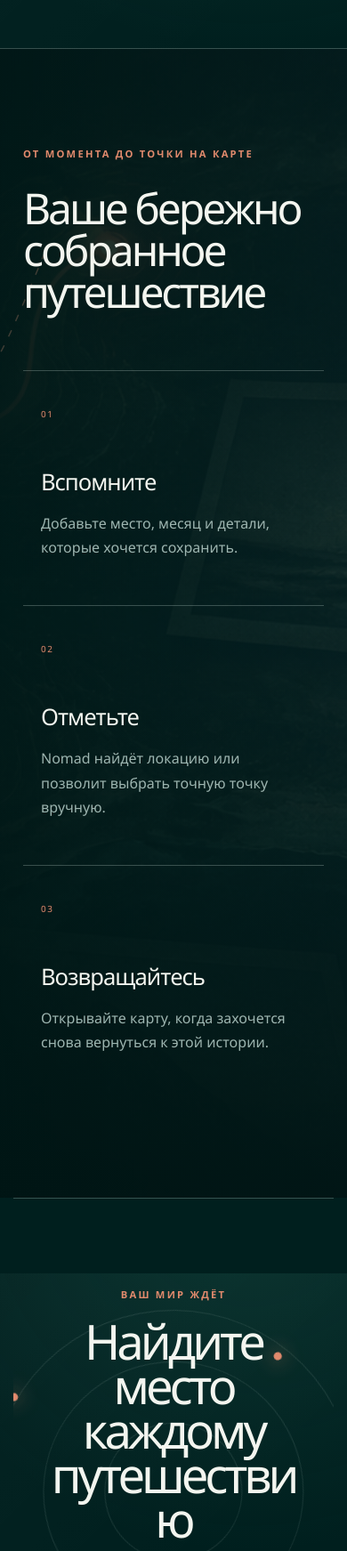
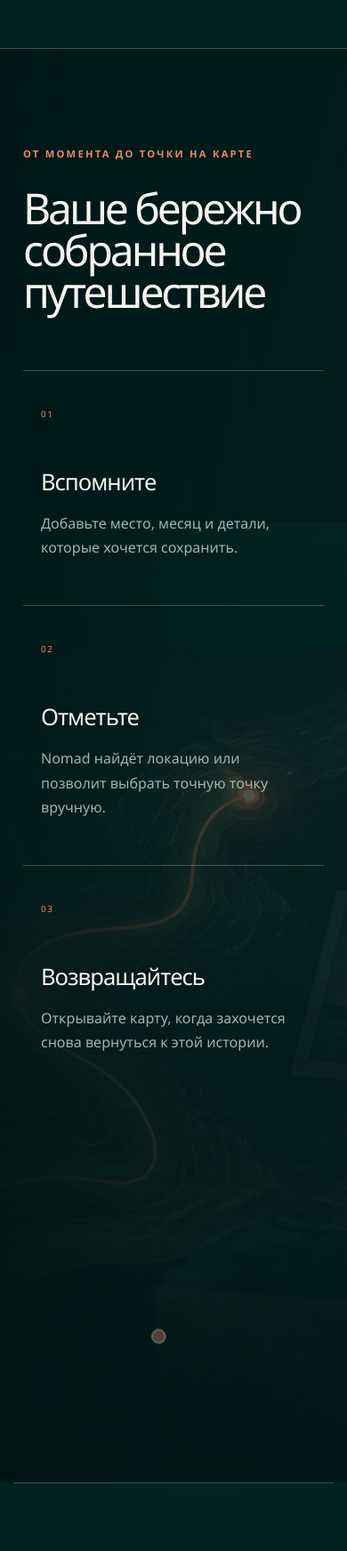
Before and after one commit to alabayk/nomad, a FastAPI app: page /about in a window 390 px wide. Shown: the part 2789-4532 px from the top of the page at 89% size. Run offline with FastAPI, Linux system fonts and the light colour scheme; parts of the project's set-up code (start-up, migrations or seed data) failed here and were passed over.

Commit message:
Integrate route light with artwork

```diff
--- a/app/static/css/app.css
+++ b/app/static/css/app.css
@@ -353,7 +353,7 @@ body[data-scroll-direction="up"] .process-heading{transition-delay:calc(var(--re
 .process-steps h3 { margin:80px 0 14px; font-size:clamp(1.6rem,2.6vw,2.25rem); font-weight:350; letter-spacing:-.04em; }
 .process-steps p { max-width:310px; color:var(--muted); line-height:1.7; }
 .process-route-animation { position:absolute; z-index:1; inset:0; width:100%; height:100%; opacity:.72; pointer-events:none; }
-.process-route-animation path { fill:none; stroke:rgba(242,166,138,.35); stroke-width:1.5; stroke-dasharray:8 11; vector-effect:non-scaling-stroke; }
+.process-route-animation path { fill:none; stroke:transparent; }
 .route-runner { fill:#fff1df; filter:drop-shadow(0 0 9px #ff815e) drop-shadow(0 0 18px #ff815e); }
 .route-checkpoint { fill:#e88a6c; stroke:#ffe6d9; stroke-width:2; transform-box:fill-box; transform-origin:center; opacity:.55; animation:checkpoint-flash 9s ease-in-out infinite; }
 .checkpoint-one{animation-delay:2.7s}.checkpoint-two{animation-delay:5.5s}.checkpoint-three{animation-delay:8s}
@@ -562,7 +562,8 @@ body[data-scroll-direction="up"] .process-heading{transition-delay:calc(var(--re
   .about-features{grid-template-columns:1fr;margin-top:65px}.about-features article{min-height:240px;border-right:0;border-bottom:1px solid var(--line)}.about-features article:last-child{border-bottom:0}.about-features h2{margin-top:42px}
   .about-showcase { grid-template-columns:1fr; padding:90px 0 55px; }.demo-countries{min-height:380px}.showcase-copy{padding-inline:7px}
   .process-heading { grid-template-columns:1fr; }.process-steps{grid-template-columns:1fr}.process-steps article{min-height:220px;border-right:0;border-bottom:1px solid var(--line)}.process-steps article:last-child{border-bottom:0}.process-steps h3{margin-top:50px}.about-closing{margin-bottom:-52px}.closing-orbit{width:105vw}
-  .about-process { background-size:auto 100%; background-position:right center; }
+  .about-process { padding-bottom:clamp(430px,105vw,620px); background-size:100% 100%,auto 58%; background-position:center,92% 100%; background-repeat:no-repeat; animation:none; }
+  .process-route-animation { height:58%; top:auto; bottom:0; }
   .account-grid { grid-template-columns:1fr; }.account-header{align-items:flex-start}.account-avatar-large{width:72px;height:72px;flex-basis:72px}.account-danger{align-items:stretch;flex-direction:column}.account-danger-actions{flex-direction:column}.account-danger-actions button{width:100%}
   .settings-grid{grid-template-columns:1fr}.choice-group{grid-template-columns:1fr}
   .form-card.wide-card, .detail-card { padding:28px 20px 38px; }
--- a/app/templates/about.html
+++ b/app/templates/about.html
@@ -50,7 +50,7 @@
   </section>
 
   <section class="about-process reveal-group">
-    <svg class="process-route-animation" viewBox="0 0 1792 896" preserveAspectRatio="xMaxYMid slice" aria-hidden="true">
+    <svg class="process-route-animation" viewBox="0 0 1792 896" preserveAspectRatio="xMidYMid slice" aria-hidden="true">
       <path id="process-route" d="M880 738 C1010 675 1100 760 1180 620 S1260 475 1310 365 S1410 315 1460 295 S1520 245 1558 155"/>
       <circle class="route-checkpoint checkpoint-one" cx="880" cy="738" r="7"/>
       <circle class="route-checkpoint checkpoint-two" cx="1180" cy="620" r="7"/>
--- a/app/templates/base.html
+++ b/app/templates/base.html
@@ -8,7 +8,7 @@
     <link rel="icon" href="/static/img/nomad-mark.svg?v=2" type="image/svg+xml" sizes="any">
     <link rel="shortcut icon" href="/static/img/nomad-mark.svg?v=2" type="image/svg+xml">
     <link rel="apple-touch-icon" href="/static/img/nomad-mark.svg?v=2">
-  <link rel="stylesheet" href="/static/css/app.css?v=redesign10">
+  <link rel="stylesheet" href="/static/css/app.css?v=redesign11">
     {% block head %}{% endblock %}
   </head>
   <body>
```
